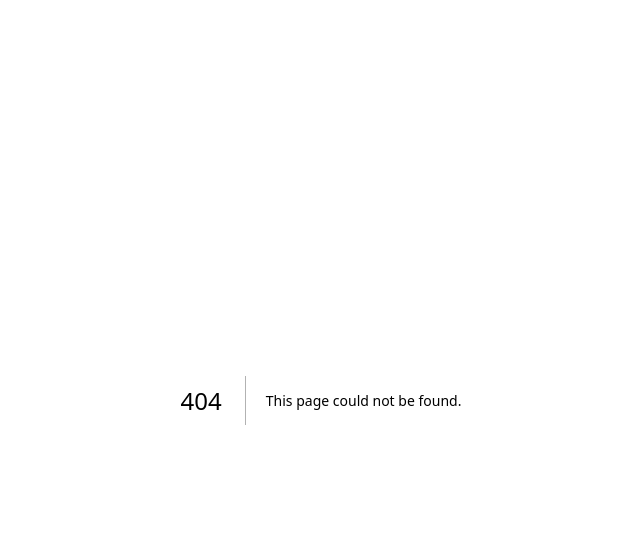
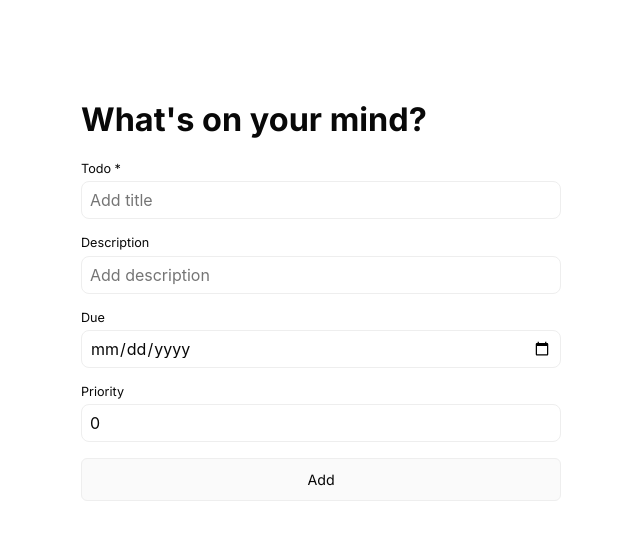
Before and after one commit to hejuby/todo-app, a Next.js app: page /1/edit in a window 1280 px wide. Before the commit this address had no page. Shown: the top 540 px of the page, without its empty margins (319-959 px from the left). Built offline with nearby package versions, Linux system fonts and the light colour scheme.

Commit message:
Add logics for deleting and modifying todo

```diff
--- /dev/null
+++ b/app/[id]/edit/page.module.scss
@@ -0,0 +1,20 @@
+.main {
+    display: flex;
+    min-height: 100vh;
+    padding: 2rem;
+    flex-direction: column;
+    align-items: center;
+    gap: 2rem;
+
+    @include respond-to(medium) {
+        padding: 6rem;
+    }
+}
+
+.form {
+    display: flex;
+    flex-direction: column;
+    gap: 1rem;
+    width: 100%;
+    max-width: 400px;
+}
--- /dev/null
+++ b/app/[id]/edit/page.tsx
@@ -0,0 +1,22 @@
+import { getTodo } from "#db/todo";
+import TodoForm from "#templates/TodoForm";
+import classNames from "#utils/classNames";
+import styles from "./page.module.scss";
+
+const cx = classNames(styles);
+
+interface EditPageProps {
+    params: {
+        id: string;
+    };
+}
+
+export default async function EditPage({ params: { id } }: EditPageProps) {
+    const initialData = await getTodo(id);
+
+    return (
+        <main className={cx("main")}>
+            <TodoForm initialData={initialData?.todo} />
+        </main>
+    );
+}
--- a/app/actions.ts
+++ b/app/actions.ts
@@ -2,7 +2,7 @@
 
 import { revalidateTag } from "next/cache";
 import { z } from "zod";
-import { createTodo, updateTodo } from "#db/todo";
+import { createTodo, deleteTodo, updateTodo } from "#db/todo";
 import { TODO_API_TAG } from "#constants";
 
 const todoSchema = z.object({
@@ -13,18 +13,8 @@ const todoSchema = z.object({
     priority: z.number(),
 });
 
-export async function submitTodo(formData: FormData) {
-    const validatedFields = todoSchema.safeParse({
-        title: formData.get("title"),
-        description: formData.get("description"),
-        endDate: formData.get("endDate")
-            ? new Date(formData.get("endDate")!.toString())
-            : undefined,
-        _id: formData.get("_id"),
-        priority: Number(formData.get("priority") || 0),
-    });
-
-    console.log(formData);
+export async function submitTodo(formData: z.infer<typeof todoSchema>) {
+    const validatedFields = todoSchema.safeParse(formData);
 
     if (!validatedFields.success) {
         console.log("FAILED", validatedFields.error.flatten().fieldErrors);
@@ -36,7 +26,7 @@ export async function submitTodo(formData: FormData) {
     const { _id: id, ...data } = validatedFields.data;
 
     if (id) {
-        await updateTodo(data);
+        await updateTodo({ _id: id, ...data });
         revalidateTag(TODO_API_TAG);
         return;
     }
@@ -44,3 +34,8 @@ export async function submitTodo(formData: FormData) {
     await createTodo(data);
     revalidateTag(TODO_API_TAG);
 }
+
+export async function removeTodo(id: string) {
+    await deleteTodo(id);
+    revalidateTag(TODO_API_TAG);
+}
--- a/src/db/todo.ts
+++ b/src/db/todo.ts
@@ -52,7 +52,7 @@ export async function getTodo(id: string) {
             return { error: "Todo not found" };
         }
 
-        const todo = await Todo.findById(id).lean().exec();
+        const todo = await Todo.findById<TodoDocument>(id);
         if (todo) {
             return {
                 todo,
--- a/src/templates/TodoForm/index.tsx
+++ b/src/templates/TodoForm/index.tsx
@@ -1,6 +1,8 @@
 "use client";
 
-import { useRef } from "react";
+import { useRouter } from "next/navigation";
+import { useMemo, useRef, useState } from "react";
+import { z } from "zod";
 import { submitTodo } from "app/actions";
 import Button from "#components/Button";
 import Input from "#components/Input";
@@ -8,17 +10,49 @@ import Typography from "#components/Typography";
 import classNames from "#utils/classNames";
 import styles from "./index.module.scss";
 
+export interface TodoFormProps {
+    initialData?: z.infer<typeof todoSchema>;
+}
+
 const cx = classNames(styles, "todo-form");
 
-function TodoForm() {
+const todoSchema = z.object({
+    title: z.string(),
+    description: z.string().optional(),
+    _id: z.string().optional(),
+    endDate: z.date().optional(),
+    priority: z.number(),
+});
+
+function TodoForm({ initialData }: TodoFormProps) {
+    const router = useRouter();
     const formRef = useRef<HTMLFormElement>(null);
+    const initialState: z.infer<typeof todoSchema> = useMemo(
+        () =>
+            initialData || {
+                title: "",
+                priority: 0,
+                description: "",
+                endDate: undefined,
+                _id: "",
+            },
+        [initialData]
+    );
+    const [data, setData] = useState<z.infer<typeof todoSchema>>({
+        ...initialState,
+    });
 
     return (
         <form
             className={cx()}
-            action={async (formData) => {
-                await submitTodo(formData);
-                formRef.current?.reset();
+            action={async () => {
+                await submitTodo(data);
+
+                if (initialData) {
+                    router.back();
+                } else {
+                    setData({ ...initialState });
+                }
             }}
             ref={formRef}
         >
@@ -30,13 +64,38 @@ function TodoForm() {
                 placeholder="Add title"
                 label="Todo *"
                 required
+                value={data.title}
+                onChange={({ currentTarget }) => {
+                    setData((prev) => ({
+                        ...prev,
+                        title: currentTarget.value,
+                    }));
+                }}
             />
             <Input
                 name="description"
                 placeholder="Add description"
                 label="Description"
+                value={data.description}
+                onChange={({ currentTarget }) => {
+                    setData((prev) => ({
+                        ...prev,
+                        description: currentTarget.value,
+                    }));
+                }}
             />
-            <Input name="endDate" type="date" label="Due" />
+            <Input
+                name="endDate"
+                type="date"
+                label="Due"
+                value={data.endDate?.toISOString().split("T")[0] || ""}
+                onChange={({ currentTarget }) => {
+                    setData((prev) => ({
+                        ...prev,
+                        endDate: new Date(currentTarget.value),
+                    }));
+                }}
+            />
             <Input
                 label="Priority"
                 type="number"
@@ -44,6 +103,13 @@ function TodoForm() {
                 min="0"
                 max="5"
                 step="1"
+                value={data.priority}
+                onChange={({ currentTarget }) => {
+                    setData((prev) => ({
+                        ...prev,
+                        priority: parseInt(currentTarget.value, 10),
+                    }));
+                }}
             />
             <Input type="hidden" name="_id" hidden />
             <Button type="submit">Add</Button>
```
Also changed, not shown: src/components/TodoItem/index.tsx (+26 -0 lines).
